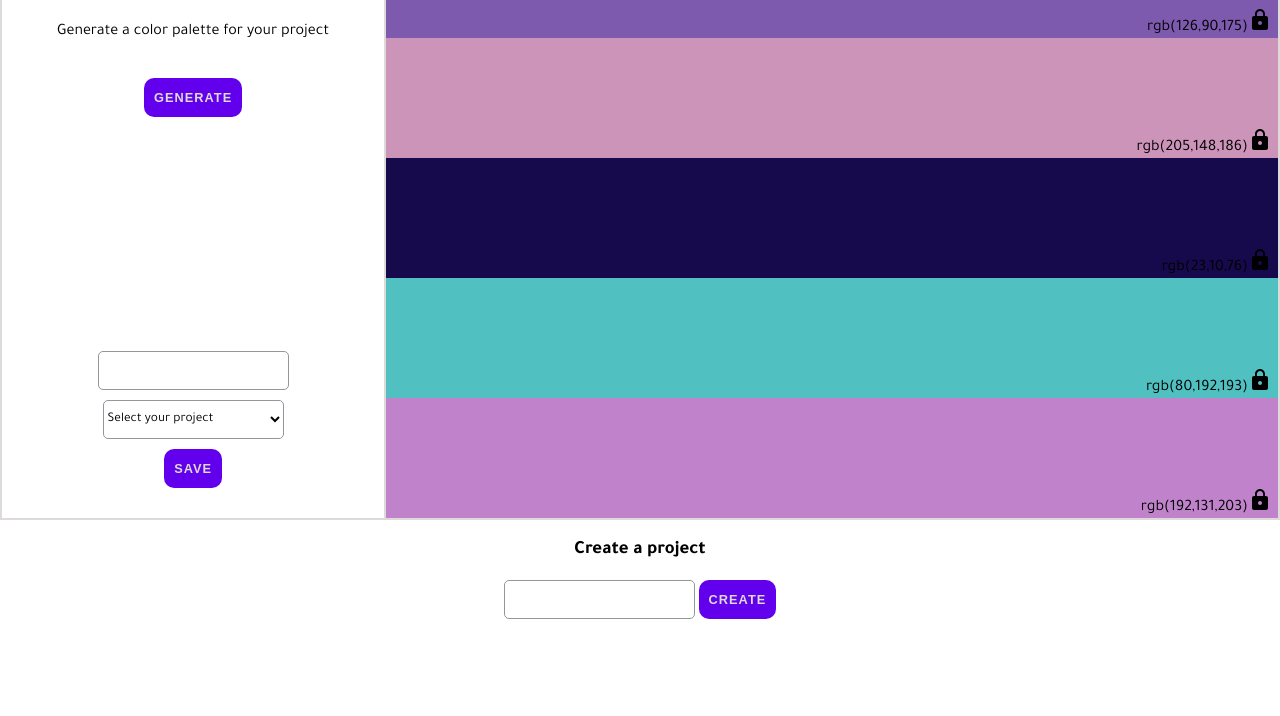
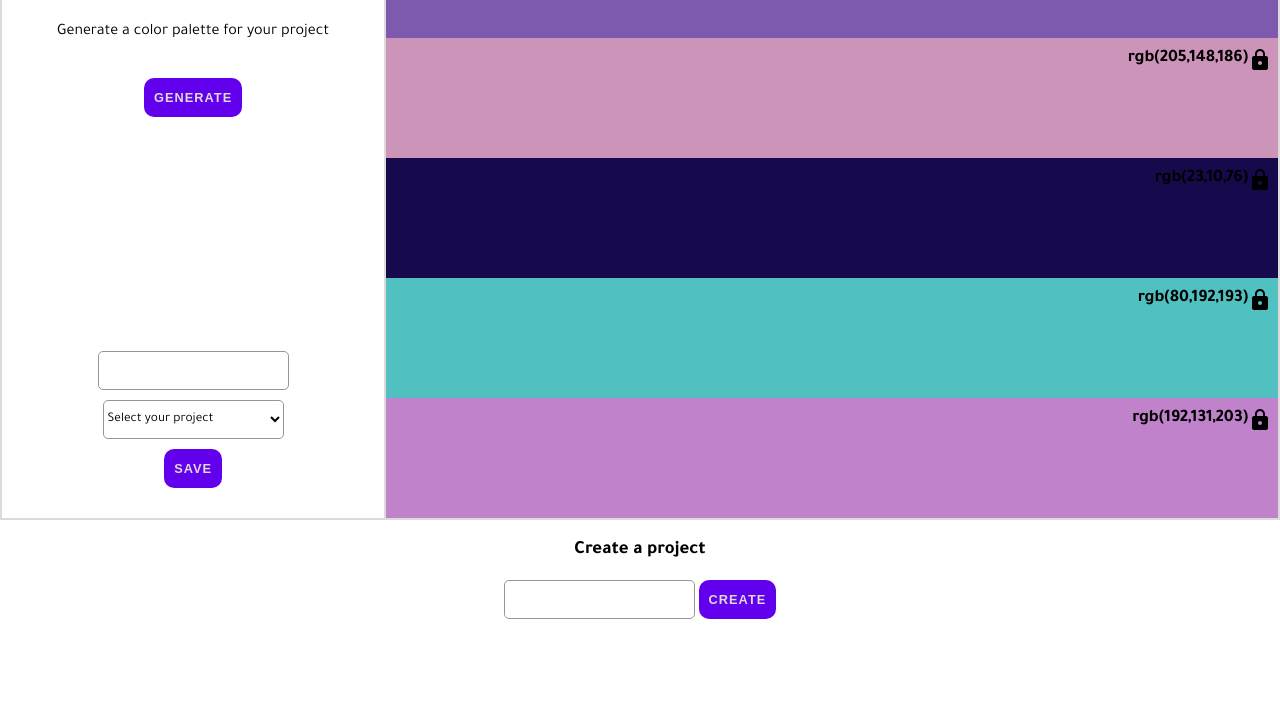
Before and after one commit to meloncatty/palette-picker, a website: page public/index.html in a window 1280 px wide. Shown: the part 84-800 px from the top of the page. Drawn offline with Linux system fonts and the light colour scheme.

Commit message:
Add more styling to color palette containers

```diff
--- a/public/styles/styles.css
+++ b/public/styles/styles.css
@@ -117,7 +117,6 @@ select {
   background: no-repeat url('../assets/lock_icon.svg');
   width: 30px;
   height: 30px;
-  margin-top: 10px;
 }
 
 .projects-container {
@@ -138,12 +137,11 @@ select {
   width: 100%;
   height: 142px;
   display: flex;
-  align-items: flex-end;
+  align-items: flex-start;
   justify-content: flex-end;
-}
-
-.palette-color p {
-  margin-right: 10px;
+  padding-top: 10px;
+  font-size: 1.1em;
+  font-weight: bold;
 }
 
 .display-projects-container {
```
